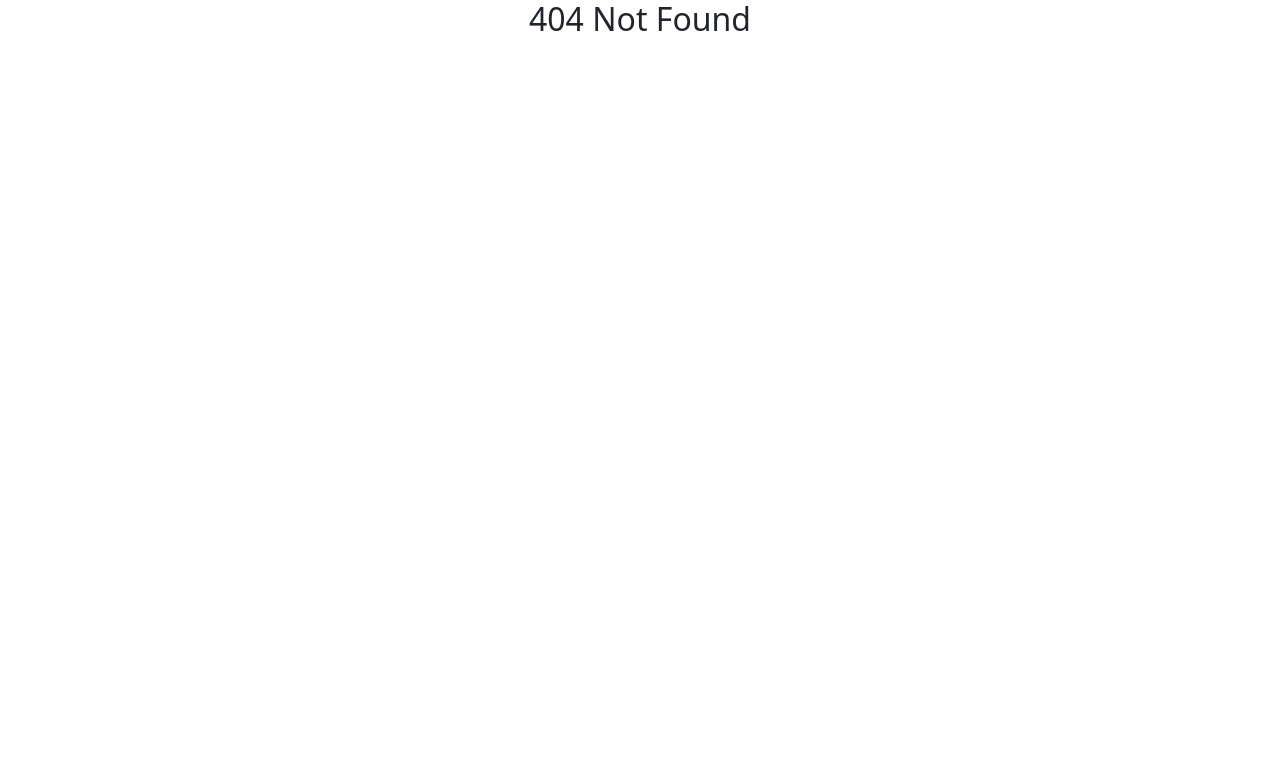
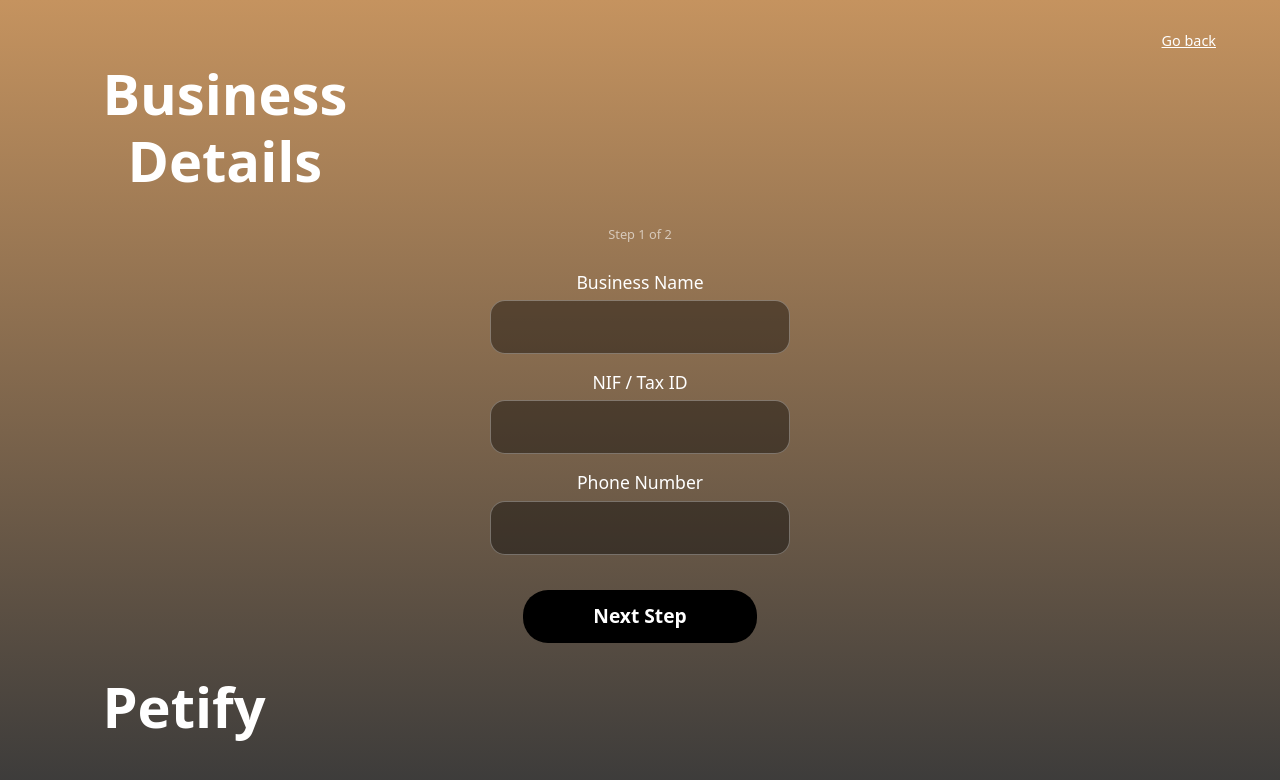
Before and after one commit to Bruno-Verstappen/Petify, a React (Vite) app: page /RegisterEmpresa1 in a window 1280 px wide. Before the commit this address had no page. Shown: the top 780 px of the page. Built offline with nearby package versions, Linux system fonts and the light colour scheme.

Commit message:
register Empresa1 desajustado

```diff
--- a/src/App.jsx
+++ b/src/App.jsx
@@ -1,7 +1,7 @@
 import { Routes, Route, Navigate } from 'react-router-dom'
 import AuthPage from './features/auth/pages/AuthPage.jsx'
 import './App.css'
-
+import RegisterEmpresa1 from './features/auth/pages/RegisterEmpresa1.jsx';
 import Register from './features/auth/pages/Register.jsx'
 import Login from './features/auth/pages/Login.jsx'
 
@@ -14,6 +14,7 @@ function App() {
       <Route path="auth" element={<AuthPage/>}/>
       <Route path="/register" element={<Register/>}/>
       <Route path="/login" element={<Login/>}/>
+      <Route path="/RegisterEmpresa1" element={<RegisterEmpresa1/>}/>
       <Route path="/dashboard" element={<h2>Dashboard - Protected Route</h2>}>
       </Route>
     </Routes>
--- a/src/features/auth/pages/AuthPage.jsx
+++ b/src/features/auth/pages/AuthPage.jsx
@@ -22,7 +22,7 @@ const AuthPage = () => {
         </div>
 
         {/* Link para empresas logo abaixo do Register */}
-        <p className="business-link" onClick={() => navigate('/RegisterEmpresa')}>
+        <p className="business-link" onClick={() => navigate('/RegisterEmpresa1')}>
           Do you have a business?
         </p>
       </div>
--- /dev/null
+++ b/src/features/auth/pages/RegisterEmpresa1.css
@@ -0,0 +1,83 @@
+.reg-biz-wrapper {
+  position: fixed;
+  top: 0; left: 0;
+  width: 100vw; height: 100vh;
+  background: linear-gradient(180deg, #c5935f 0%, #3a3a3a 100%);
+  display: flex;
+  flex-direction: column;
+  justify-content: space-between;
+  align-items: flex-start; /* Títulos à esquerda */
+  padding: 60px 8%;
+  box-sizing: border-box;
+}
+
+.reg-biz-title, .reg-biz-footer {
+  color: white !important;
+  font-size: 3.5rem;
+  font-weight: bold;
+  margin: 0;
+}
+
+.top-right-back {
+  position: absolute;
+  top: 30px; right: 5%;
+  color: white;
+  cursor: pointer;
+  text-decoration: underline;
+  font-size: 0.9rem;
+}
+
+.reg-biz-content {
+  align-self: center; /* Formulário no centro */
+  display: flex;
+  flex-direction: column;
+  align-items: center;
+  width: 100%;
+}
+
+.step-indicator {
+  color: rgba(255, 255, 255, 0.6);
+  font-size: 0.8rem;
+  margin-bottom: 10px;
+}
+
+.reg-biz-form {
+  display: flex;
+  flex-direction: column;
+  align-items: center;
+  gap: 15px;
+}
+
+.reg-biz-input-group {
+  display: flex;
+  flex-direction: column;
+  align-items: center;
+  gap: 5px;
+}
+
+.reg-biz-input-group label {
+  color: white;
+  font-size: 1.1rem;
+}
+
+.reg-biz-input {
+  width: 300px;
+  padding: 14px;
+  border-radius: 15px;
+  border: 1px solid rgba(255, 255, 255, 0.3);
+  background-color: rgba(0, 0, 0, 0.4) !important;
+  color: white !important;
+  outline: none;
+}
+
+.btn-next-step {
+  background-color: black;
+  color: white;
+  border: none;
+  padding: 12px 70px;
+  border-radius: 25px;
+  font-size: 1.2rem;
+  font-weight: bold;
+  cursor: pointer;
+  margin-top: 20px;
+}
--- /dev/null
+++ b/src/features/auth/pages/RegisterEmpresa1.jsx
@@ -0,0 +1,73 @@
+import React, { useState } from 'react';
+import { useNavigate } from 'react-router-dom';
+import "./RegisterEmpresa1.css";
+
+const RegisterEmpresa1 = () => {
+  const [formData, setFormData] = useState({
+    businessName: '',
+    nif: '',
+    phone: ''
+  });
+  const navigate = useNavigate();
+
+  const handleNext = (e) => {
+    e.preventDefault();
+    // Passamos os dados para a próxima página via state ou guardamos num contexto
+    navigate('/RegisterEmpresa2', { state: { step1Data: formData } });
+  };
+
+  return (
+    <div className="reg-biz-wrapper">
+      <div className="top-right-back" onClick={() => navigate('/auth')}>
+        Go back
+      </div>
+
+      <h1 className="reg-biz-title">Business<br/>Details</h1>
+
+      <div className="reg-biz-content">
+        <form onSubmit={handleNext} className="reg-biz-form">
+          <p className="step-indicator">Step 1 of 2</p>
+
+          <div className="reg-biz-input-group">
+            <label>Business Name</label>
+            <input
+              type="text"
+              className="reg-biz-input"
+              required
+              value={formData.businessName}
+              onChange={(e) => setFormData({...formData, businessName: e.target.value})}
+            />
+          </div>
+
+          <div className="reg-biz-input-group">
+            <label>NIF / Tax ID</label>
+            <input
+              type="text"
+              className="reg-biz-input"
+              required
+              value={formData.nif}
+              onChange={(e) => setFormData({...formData, nif: e.target.value})}
+            />
+          </div>
+
+          <div className="reg-biz-input-group">
+            <label>Phone Number</label>
+            <input
+              type="tel"
+              className="reg-biz-input"
+              required
+              value={formData.phone}
+              onChange={(e) => setFormData({...formData, phone: e.target.value})}
+            />
+          </div>
+
+          <button type="submit" className="btn-next-step">Next Step</button>
+        </form>
+      </div>
+
+      <h2 className="reg-biz-footer">Petify</h2>
+    </div>
+  );
+};
+
+export default RegisterEmpresa1;
```
